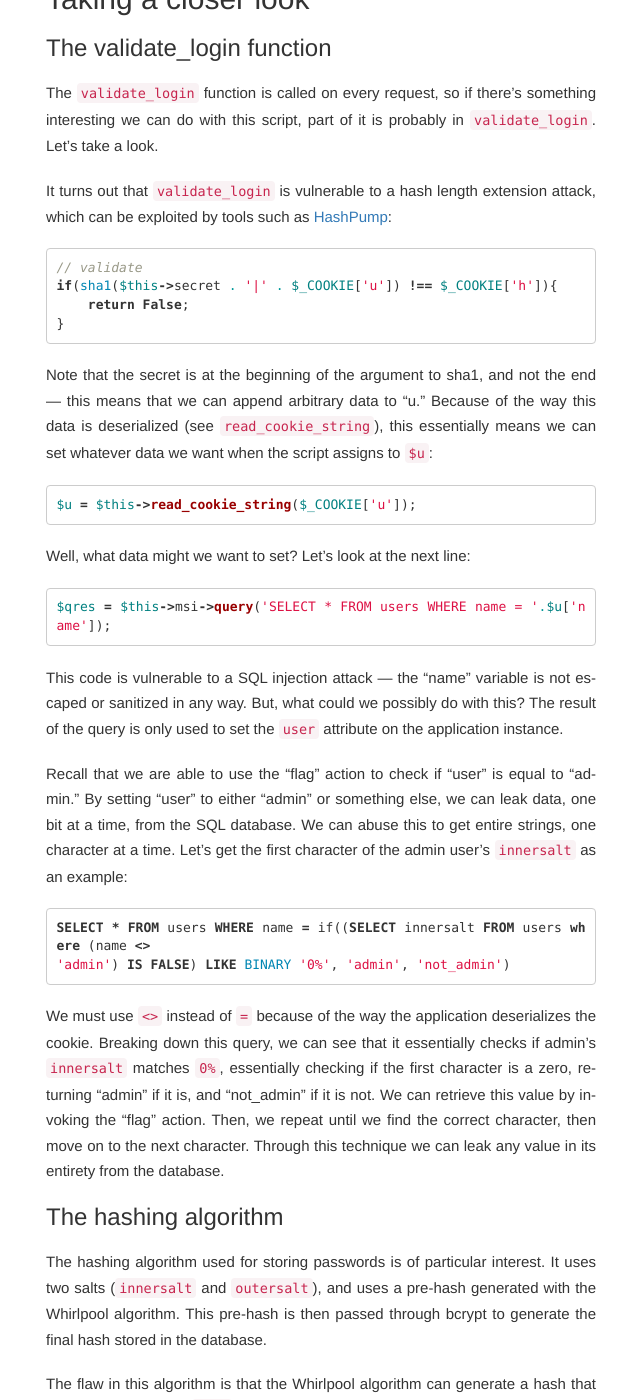
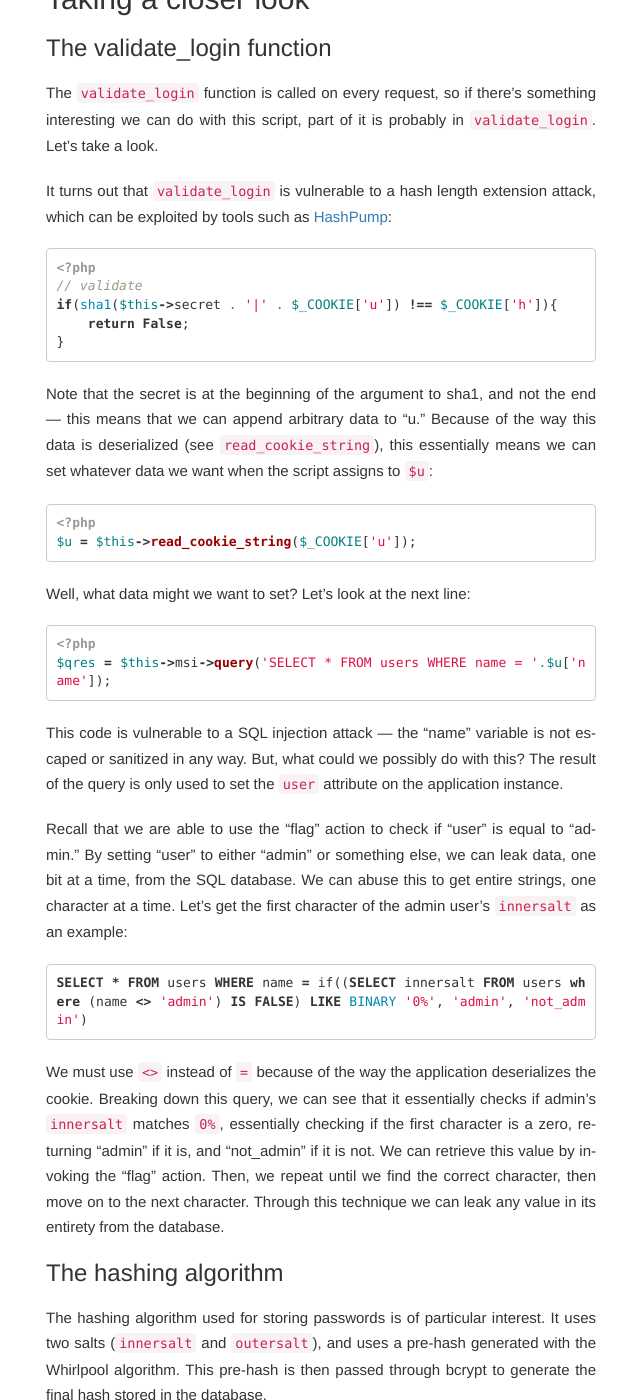
Before and after one commit to Pdgn/blog, a Jekyll site: the page built from _posts/2016-10-02-tumctf-web300-writeup.md, in a window 1280 px wide and 1400 px high, scrolled down 1153 px. Shown: the whole window, without its empty margins (319-959 px from the left). Built offline with Jekyll 4.4.1, drawn with Linux system fonts in a browser that asks for light colours.

Commit message:
fix syntax highlighting + headers

````diff
--- a/_posts/2016-10-02-tumctf-web300-writeup.md
+++ b/_posts/2016-10-02-tumctf-web300-writeup.md
@@ -44,6 +44,7 @@ we can leak data by manipulating this variable.
 We're looking at the results of this right now :)
 
 ## Taking a closer look
+
 ### The validate\_login function
 The `validate_login` function is called on every request, so if there's
 something interesting we can do with this script, part of it is probably in
@@ -55,6 +56,7 @@ attack, which can be exploited by tools such as
 
 
 ```php
+<?php
 // validate
 if(sha1($this->secret . '|' . $_COOKIE['u']) !== $_COOKIE['h']){
     return False;
@@ -67,12 +69,14 @@ this data is deserialized (see `read_cookie_string`), this essentially means we
 can set whatever data we want when the script assigns to `$u`:
 
 ```php
+<?php
 $u = $this->read_cookie_string($_COOKIE['u']);
 ```
 
 Well, what data might we want to set? Let's look at the next line:
 
 ```php
+<?php
 $qres = $this->msi->query('SELECT * FROM users WHERE name = '.$u['name']);
 ```
 
@@ -88,8 +92,7 @@ strings, one character at a time. Let's get the first character of the admin
 user's `innersalt` as an example:
 
 ```sql
-SELECT * FROM users WHERE name = if((SELECT innersalt FROM users where (name <>
-'admin') IS FALSE) LIKE BINARY '0%', 'admin', 'not_admin')
+SELECT * FROM users WHERE name = if((SELECT innersalt FROM users where (name <> 'admin') IS FALSE) LIKE BINARY '0%', 'admin', 'not_admin')
 ```
 
 We must use `<>` instead of `=` because of the way the application deserializes
@@ -111,6 +114,7 @@ that includes a null byte (`\x00`). It turns out that when PHP verifies or
 generates a bcrypt hash, it ignores everything after that null byte. That is:
 
 ```php
+<?php
 $data1 = "hello\x00world";
 $data2 = "hello\x00universe";
 var_dump(password_verify($data1, password_hash($data2, PASSWORD_DEFAULT))); // bool(true)
@@ -125,6 +129,7 @@ that explains this vulnerability much better than I can.
 For reference, here's the code for verifying a user's password:
 
 ```php
+<?php
 $outersalt = $u['outersalt'];
 $innersalt = $u['innersalt'];
 $password = hash('whirlpool', $innersalt.$password, True).$outersalt;
@@ -136,6 +141,7 @@ if(password_verify($password, $u['password'])){
 So, what we're interested in here is checking if:
 
 ```php
+<?php
 hash('whirlpool', $innersalt.$password, True)
 ```
 
@@ -149,8 +155,7 @@ was an admin login. Since it might include null bytes, however, I decided it
 would be best to try to leak this value hex-encoded, though:
 
 ```sql
-SELECT * FROM users WHERE name = if((select hex(password) from log where (name
-like 'admin') order by time limit 1) like '1%', 'admin', 'nope')
+SELECT * FROM users WHERE name = if((select hex(password) from log where (name like 'admin') order by time limit 1) like '1%', 'admin', 'nope')
 ```
 
 ...and so on. We eventually see that the first six characters of the hex-encoded
@@ -163,6 +168,7 @@ result of a Whirlpool hash, we simply need to brute-force a value `$password`
 such that:
 
 ```php
+<?php
 substr(hash('whirlpool', $innersalt . $password), 0, 6) == '138300';
 ```
 
@@ -194,6 +200,7 @@ hxp{if_y0u_d0_it_thr33_t1mes_itz_secure_again}
 ```
 
 ## Exploit script (to leak salt and pre-hash)
+
 ```py
 import codecs
 import hashpumpy
````
